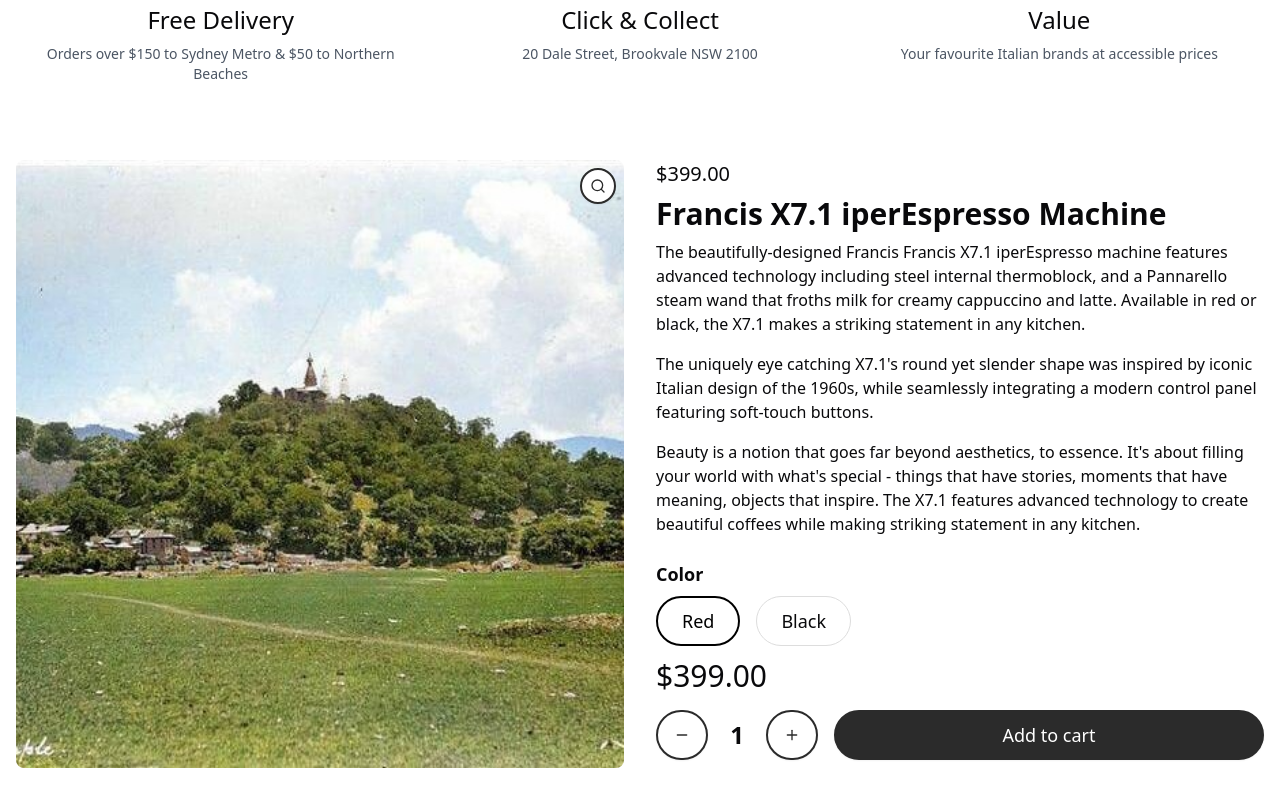
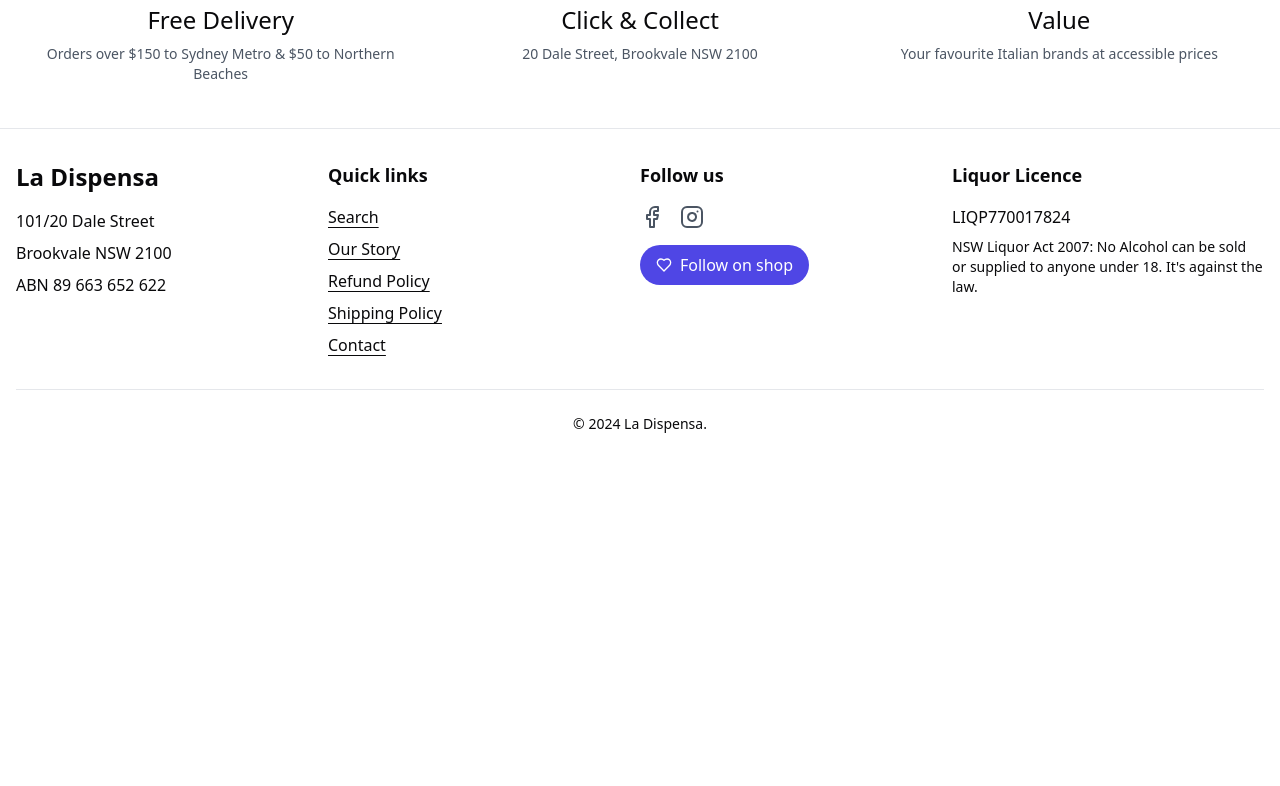
Before and after one commit to Sarojkhadka1995/skorin-deli-fe, a Next.js app: page / in a window 1280 px wide. Shown: the part 2560-3346 px from the top of the page. After the commit the page ends 3018 px from the top, so only its background shows below. Built offline with nearby package versions, Linux system fonts and the light colour scheme.

Commit message:
refactor: product detail removed

```diff
--- a/src/pages/index.tsx
+++ b/src/pages/index.tsx
@@ -3,7 +3,7 @@
 // import FAQAccordion from "@/components/features/home/faq";
 // import Newsletter from "@/components/features/home/newsletter";
 import Services from "@/components/features/home/our-services";
-import ProductDetail from "@/components/features/home/product-detail";
+// import ProductDetail from "@/components/features/home/product-detail";
 import ProductList from "@/components/features/home/product-list";
 // import TestimonialCarousel from "@/components/features/home/testimonials";
 
@@ -14,7 +14,7 @@
       <ProductList />
       <Categories />
       <Services />
-      <ProductDetail />
+      {/* <ProductDetail /> */}
       {/* <FAQAccordion /> */}
       {/* <TestimonialCarousel /> */}
       {/* <Newsletter /> */}
```
